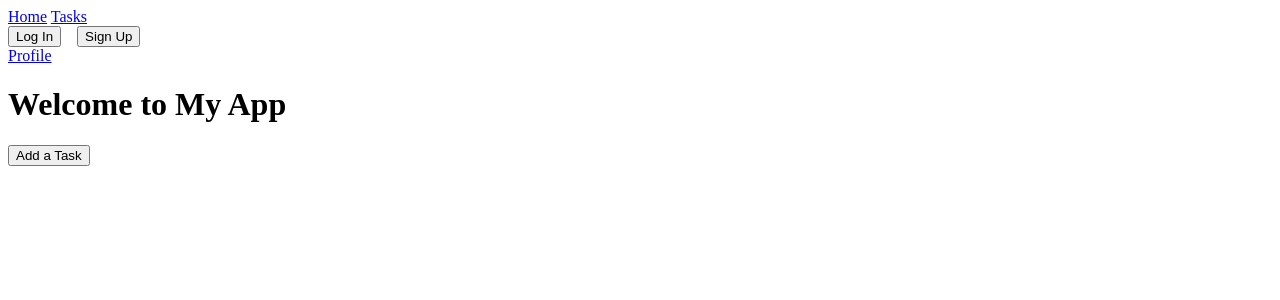
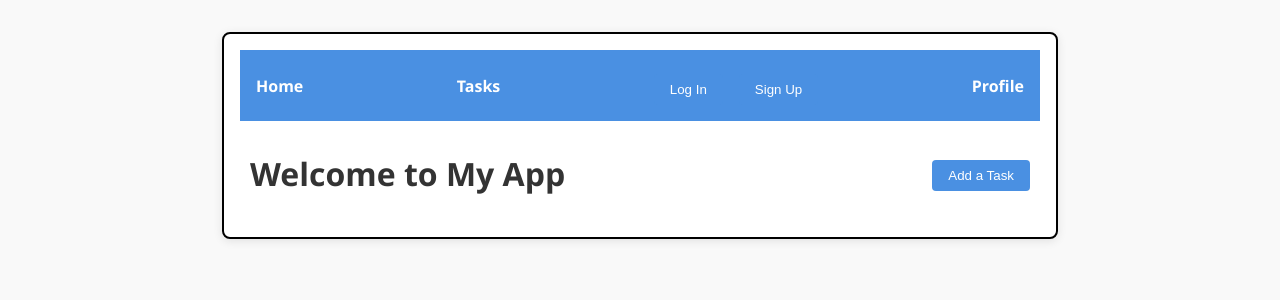
Before and after one commit to chenx16/CS5610, a React (Vite) app in the folder week9/vite-project/: page / in a window 1280 px wide. Shown: the top 300 px of the page. Built offline with nearby package versions, Linux system fonts and the light colour scheme; no server answers.

Commit message:
Ensure updated CSS is loaded correctly and applied to form layout

```diff
--- a/week9/vite-project/src/components/AddTask.jsx
+++ b/week9/vite-project/src/components/AddTask.jsx
@@ -1,12 +1,10 @@
 import { useState } from "react";
 import PropTypes from "prop-types";
-import { useNavigate } from "react-router-dom";
 import { useAuth0 } from "@auth0/auth0-react";
 
-function AddTask({ onAddTask }) {
+function AddTask() {
   const [title, setTitle] = useState("");
   const [date, setDate] = useState("");
-  const navigate = useNavigate();
   const { getAccessTokenSilently } = useAuth0();
 
   const handleSubmit = async (event) => {
@@ -62,9 +60,4 @@ function AddTask({ onAddTask }) {
   );
 }
 
-// Define PropTypes
-AddTask.propTypes = {
-  onAddTask: PropTypes.func.isRequired,
-};
-
 export default AddTask;
--- a/week9/vite-project/src/index.css
+++ b/week9/vite-project/src/index.css
@@ -62,3 +62,77 @@ a.active {
   font-weight: bold;
   color: rebeccapurple;
 }
+/* src/index.css */
+body {
+  font-family: "Segoe UI", Tahoma, Geneva, Verdana, sans-serif;
+  background-color: #f9f9f9;
+  margin: 0;
+  padding: 0;
+  color: #333;
+}
+
+nav {
+  background-color: #4a90e2;
+  padding: 1rem;
+  display: flex;
+  gap: 1rem;
+  justify-content: space-between;
+  align-items: center;
+}
+
+nav a {
+  color: white;
+  text-decoration: none;
+  font-weight: bold;
+}
+
+nav a:hover {
+  text-decoration: underline;
+}
+
+.app-container {
+  max-width: 800px;
+  margin: 2rem auto;
+  padding: 1rem;
+  background-color: white;
+  box-shadow: 0 2px 10px rgba(0, 0, 0, 0.1);
+  border-radius: 8px;
+}
+
+button {
+  background-color: #4a90e2;
+  color: white;
+  padding: 0.5rem 1rem;
+  border: none;
+  margin-top: 0.5rem;
+  border-radius: 4px;
+  cursor: pointer;
+}
+
+button:hover {
+  background-color: #357bd8;
+}
+
+h1 {
+  font-size: 2rem;
+  margin-bottom: 1rem;
+}
+
+.task-item {
+  background-color: #eee;
+  border-radius: 4px;
+  padding: 0.8rem;
+  margin-bottom: 1rem;
+  display: flex;
+  justify-content: space-between;
+  align-items: center;
+}
+
+.task-content {
+  flex: 1;
+}
+
+.delete-icon {
+  color: #e74c3c;
+  cursor: pointer;
+}
--- a/week9/vite-project/src/main.jsx
+++ b/week9/vite-project/src/main.jsx
@@ -3,6 +3,7 @@ import ReactDOM from "react-dom/client";
 import App from "./App.jsx";
 import { BrowserRouter } from "react-router-dom";
 import Auth0ProviderWithHistory from "./components/Auth0ProviderWithHistory";
+import './index.css'; // ✅ Required to apply styles
 
 ReactDOM.createRoot(document.getElementById("root")).render(
   <BrowserRouter>
```
